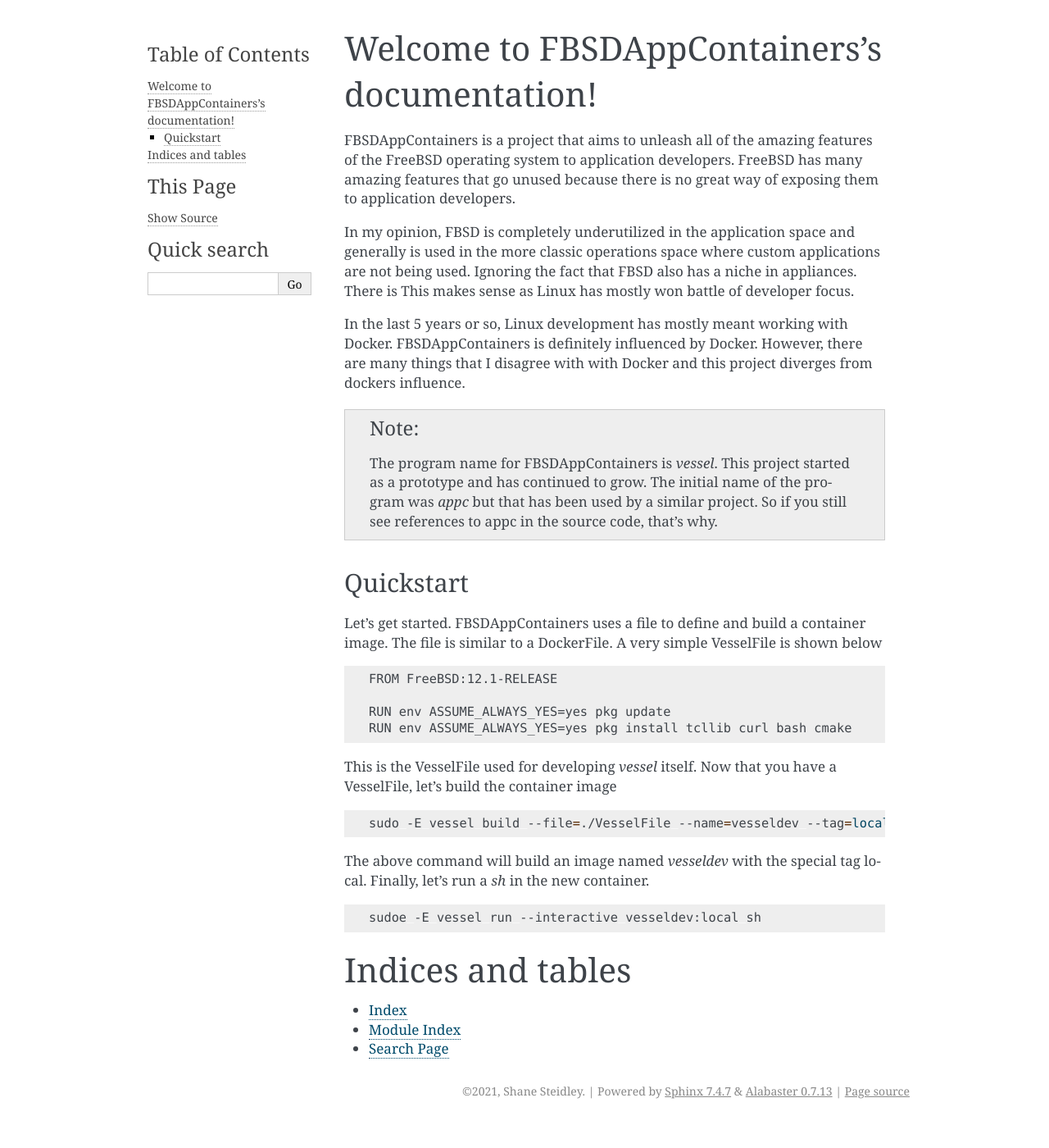
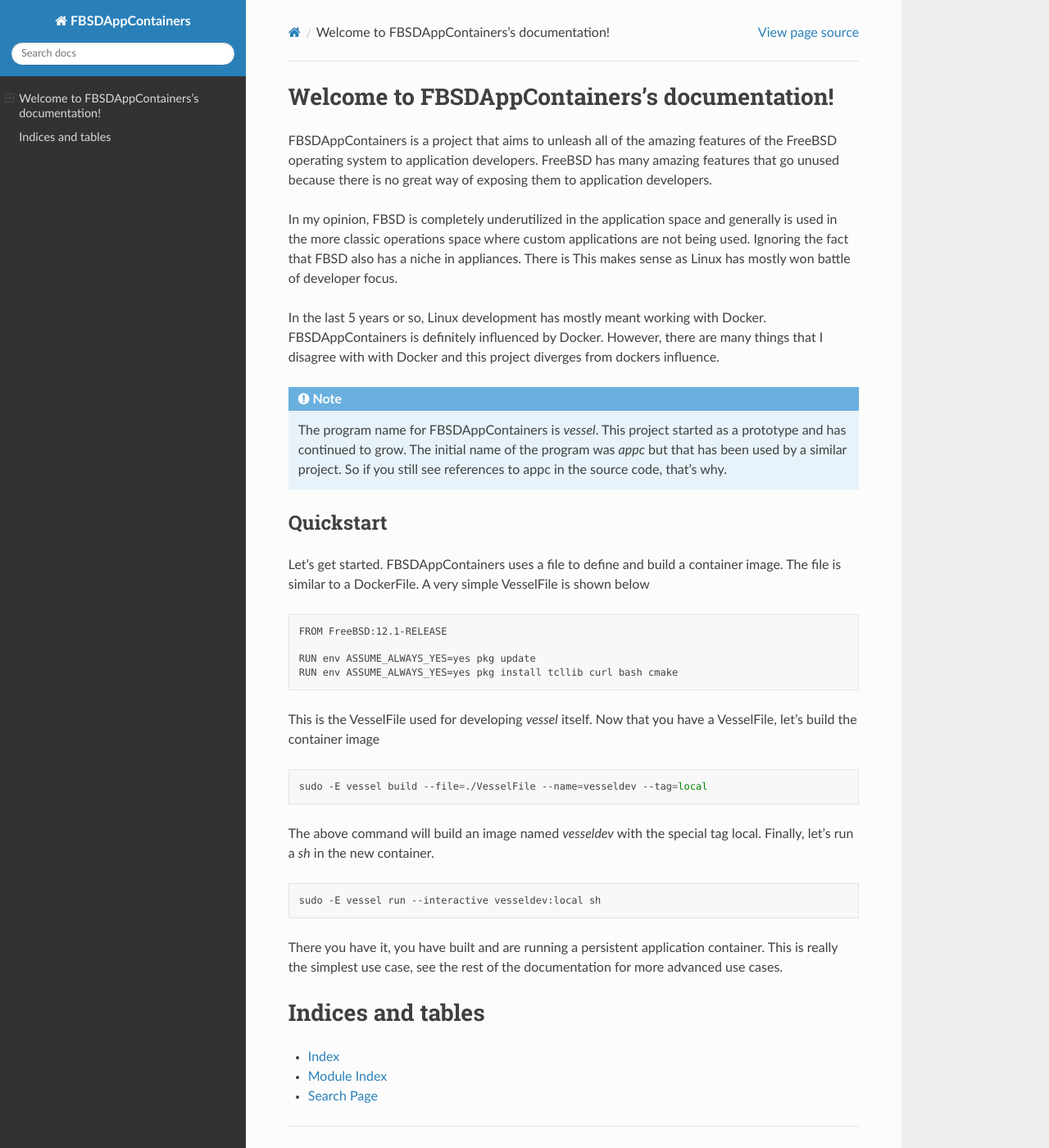
Before and after one commit to ssteidl/vessel, a Sphinx documentation site: the page built from docs/source/index.rst, in a window 1280 px wide and 1400 px high. Shown: the whole window at 82% size. Built offline with Sphinx 7.4.7 and the Read the Docs theme 2.0.0, drawn with Linux system fonts in a browser that asks for light colours; some of the changed text lies outside the part shown.

Commit message:
Changed to read the docs theme for documentation.

```diff
--- a/docs/source/conf.py
+++ b/docs/source/conf.py
@@ -31,6 +31,7 @@
 # extensions coming with Sphinx (named 'sphinx.ext.*') or your custom
 # ones.
 extensions = [
+    "sphinx_rtd_theme",
 ]
 
 # Add any paths that contain templates here, relative to this directory.
@@ -47,7 +48,7 @@
 # The theme to use for HTML and HTML Help pages.  See the documentation for
 # a list of builtin themes.
 #
-html_theme = 'alabaster'
+html_theme = 'sphinx_rtd_theme'
 
 # Add any paths that contain custom static files (such as style sheets) here,
 # relative to this directory. They are copied after the builtin static files,
--- a/docs/source/index.rst
+++ b/docs/source/index.rst
@@ -49,9 +49,11 @@
 
 .. code-block:: shell
 
-    sudoe -E vessel run --interactive vesseldev:local sh
+    sudo -E vessel run --interactive vesseldev:local sh
 
-
+There you have it, you have built and are running a persistent application container.
+This is really the simplest use case, see the rest of the documentation for more
+advanced use cases.
 
 .. toctree::
    :maxdepth: 2
```
Also changed, not shown: 1 other file.
